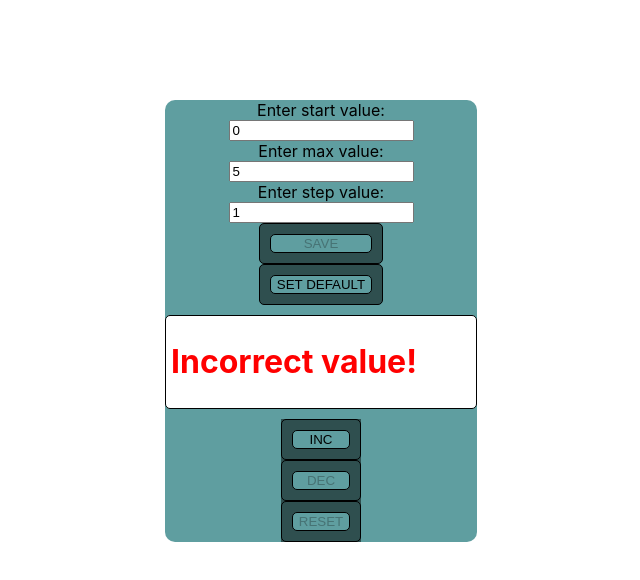
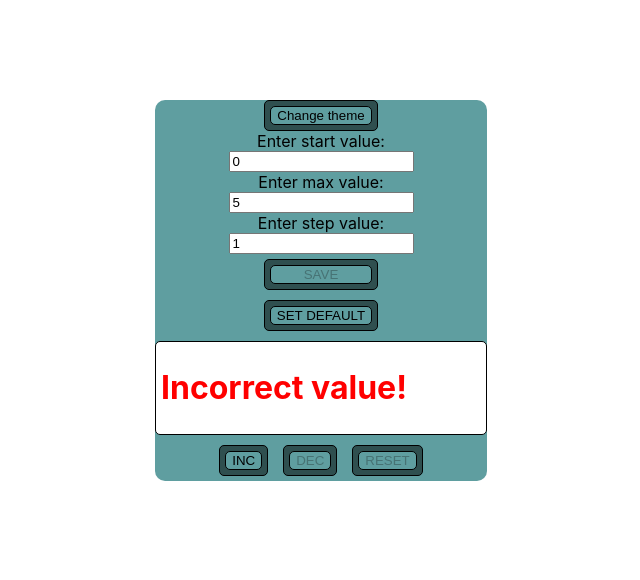
Before and after one commit to artyomromaniv/counter, a React (Create React App) app: page / in a window 1280 px wide. Shown: the top 580 px of the page, without its empty margins (319-959 px from the left). Built offline with nearby package versions, Linux system fonts and the light colour scheme.

Commit message:
start adding button for changing theme

```diff
--- a/src/components/counter/button/Button.module.css
+++ b/src/components/counter/button/Button.module.css
@@ -2,7 +2,7 @@
     background-color: darkslategray;
     display: grid;
     gap: 10px;
-    padding: 10px;
+    padding: 5px;
     border-radius: 5px;
     border: 1px solid black;
 }
--- a/src/components/counter/controlPanel/ContolPanel.module.css
+++ b/src/components/counter/controlPanel/ContolPanel.module.css
@@ -1,4 +1,7 @@
 .container{
     display: flex;
-    flex-direction: column;
+    flex-direction: row;
+    gap: 15px;
+    background-color: cadetblue;
+    padding: 5px;
 }
--- a/src/components/counter/counterScreen/CounterScreen.module.css
+++ b/src/components/counter/counterScreen/CounterScreen.module.css
@@ -1,11 +1,11 @@
 .container{
-    margin: 10px auto;
+    margin: 5px auto;
     background-color: white;
-    width: 300px;
+    min-width: 40vh;
     border:  1px solid black;
     border-radius: 5px;
     align-items: center;
-    padding: 5px;
+   padding: 5px;
 }
 .containerEnd{
     margin: 10px auto;
--- a/src/components/counter/settingsCounter/SettingsCounter.module.css
+++ b/src/components/counter/settingsCounter/SettingsCounter.module.css
@@ -3,4 +3,11 @@
     flex-direction: column;
     justify-content: center;
     align-items: center;
+
 }
+.panel {
+    display: flex;
+    flex-direction: column;
+    gap: 10px;
+    padding: 5px;
+}
--- a/src/components/counter/settingsCounter/SettingsCounter.tsx
+++ b/src/components/counter/settingsCounter/SettingsCounter.tsx
@@ -50,12 +50,16 @@ export const SettingsCounter = (props: SettingsCounterPropsType) => {
         }
         props.changeSettings(newStorageValue)
     }
+    const changeTheme = () => {
+
+    }
 
     const inputStartClass = newStorage.START_VALUE >= newStorage.MAX_VALUE ? s.errorInput : s.input
     const inputMaxClass = newStorage.MAX_VALUE <= newStorage.START_VALUE ? s.errorInput : s.input
     const inputStepClass = (newStorage.STEP_VALUE < 1) || (newStorage.MAX_VALUE - newStorage.START_VALUE) % newStorage.STEP_VALUE !== 0 ? s.errorInput : s.input
     return (
         <div className={s.container}>
+            <Button title={'Change theme'} callback={changeTheme}/>
             <label>Enter start value:</label>
             <input
                 type={'number'}
```
